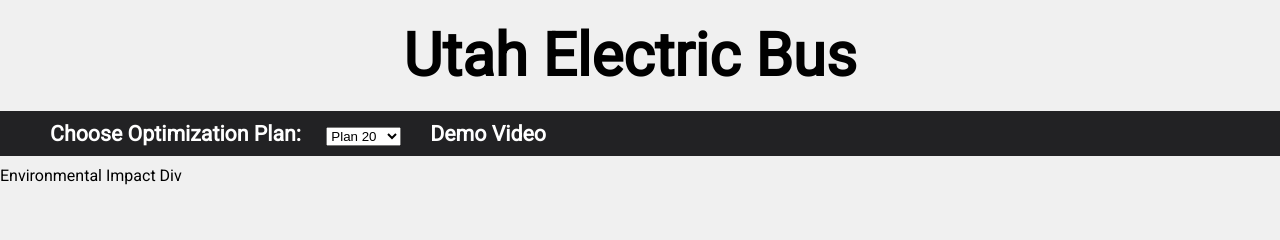
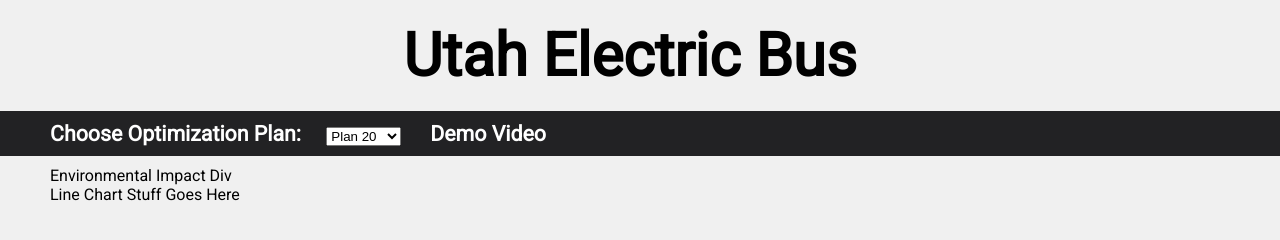
Before and after one commit to mozartfish/electric-bus-project, a website: page index.html in a window 1280 px wide. Drawn offline with nearby package versions, Linux system fonts and the light colour scheme.

Commit message:
add in basic scripts

```diff
--- a/index.html
+++ b/index.html
@@ -31,10 +31,16 @@
           </div>
         </div>
       </div>
-      <div class="environmental-impact">
-        Environmental Impact Div
-      </div>
+      <!--Environmental Impact -->
+      <div class="environmental-impact">Environmental Impact Div</div>
     </div>
+    <!--Line Charts go here-->
+    <div class="line-chart">Line Chart Stuff Goes Here</div>
     <!-- This is the electric bus project -->
+
+    <!--d3 script-->
+    <script src="dataUtilities.js"></script>
+    <script src="script.js"></script>
+    <script src="https://ajax.googleapis.com/ajax/libs/d3js/7.0.0/d3.min.js"></script>
   </body>
 </html>
--- a/styles.css
+++ b/styles.css
@@ -62,6 +62,16 @@ header {
 .my-link a:hover {
   color: lightgray;
 }
+.environmental-impact {
+  grid-column: 1/3;
+  grid-row: 2/3;
+  padding-left: 50px;
+}
+.line-chart {
+  grid-column: 1/3;
+  grid-row: 5/7;
+  padding-left: 50px;
+}
 .grid-container {
   display: grid;
   grid-template-columns: auto auto;
```
Also changed, not shown: script.js (+6 -6 lines).
